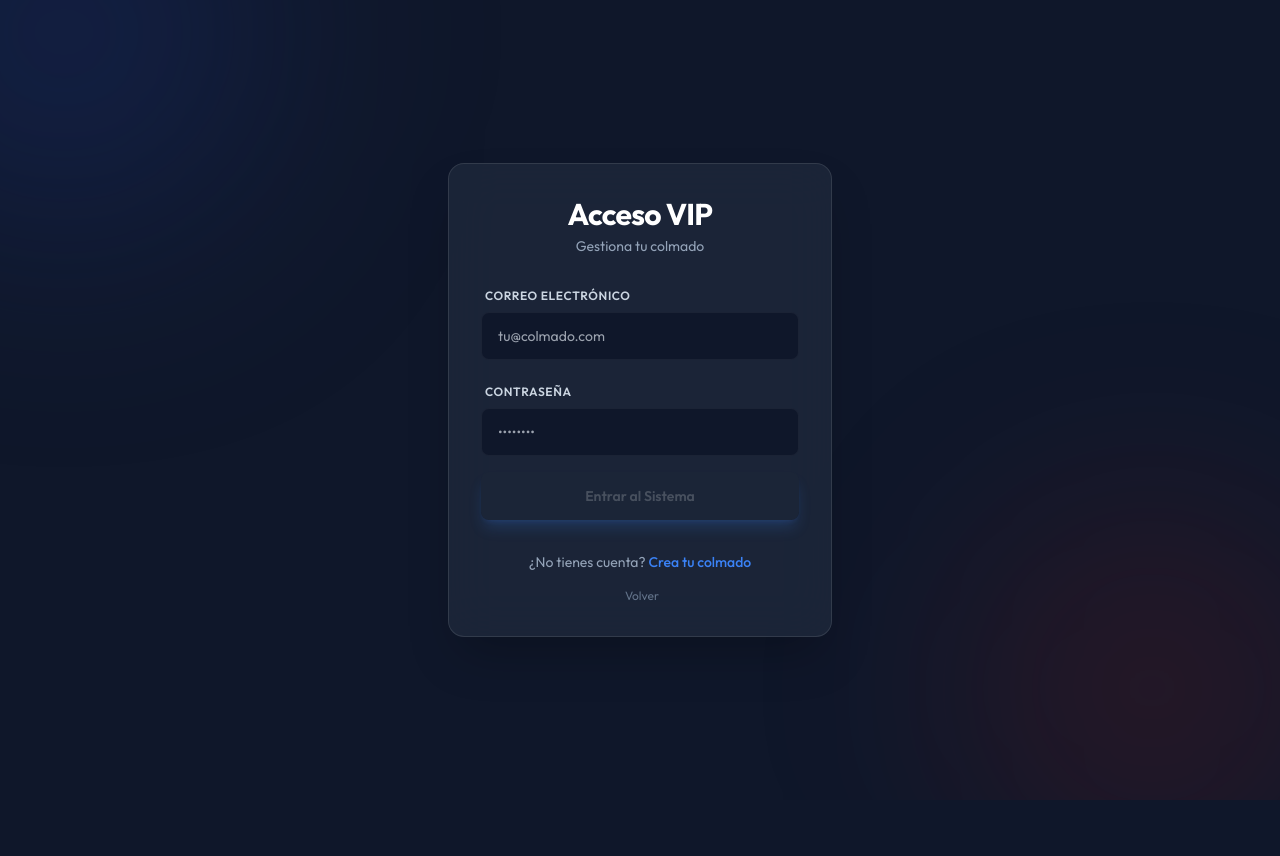
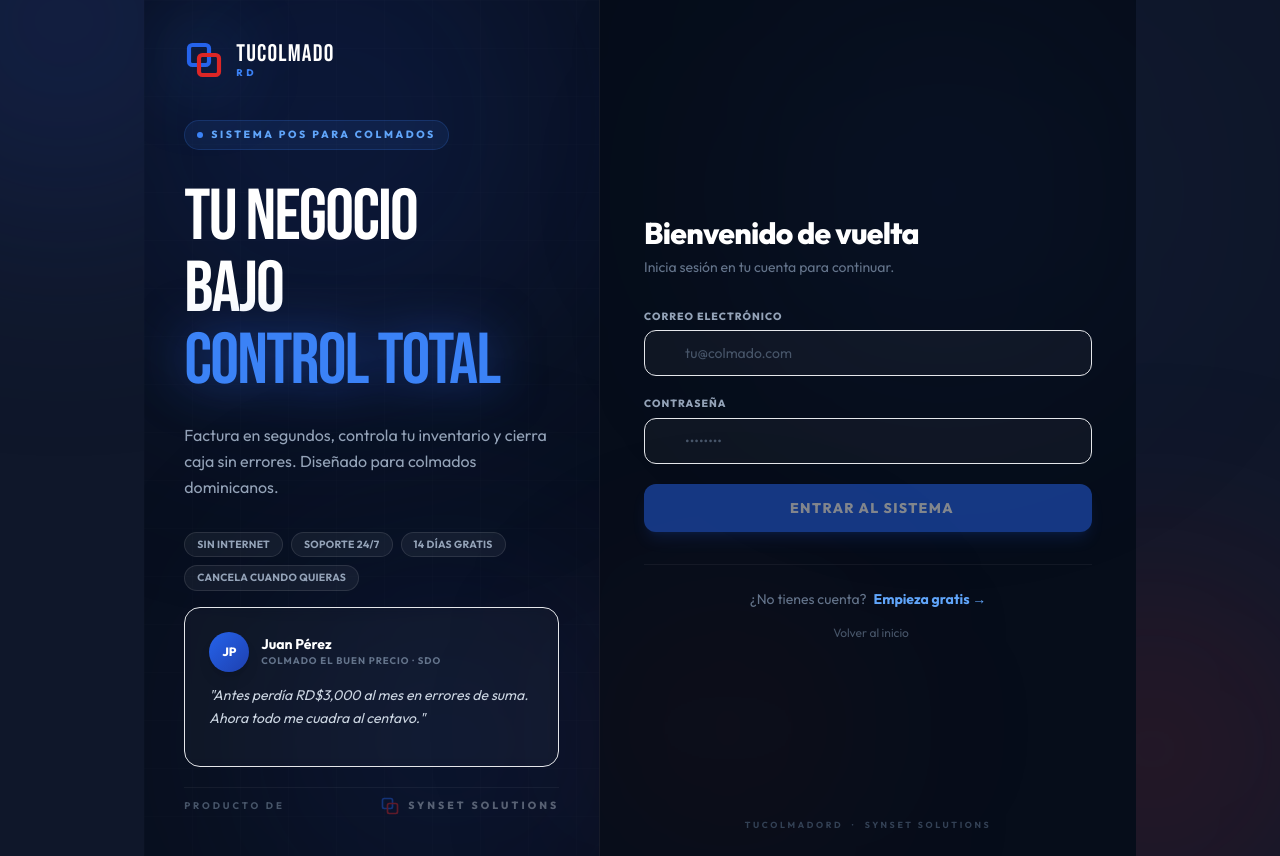
Before and after one commit to odimsom/TuColmadoRD-Monorepo, an Angular app in the folder frontend/web-admin/: page /auth/login in a window 1280 px wide. Before the commit the page ends 800 px from the top, so only its background shows below. Built offline with nearby package versions, Linux system fonts and the light colour scheme.

Commit message:
feat(login): show POS-specific feature pills in desktop mode

```diff
--- a/frontend/web-admin/src/app/features/auth/login/login.html
+++ b/frontend/web-admin/src/app/features/auth/login/login.html
@@ -1,45 +1,212 @@
-<div class="card w-96 bg-base-200/80 backdrop-blur-xl border border-white/10 shadow-2xl">
-  <div class="card-body">
-    <div class="text-center mb-4">
-      <h2 class="text-3xl font-bold text-white tracking-tight">Acceso VIP</h2>
-      <p class="text-slate-400 text-sm mt-1">Gestiona tu colmado</p>
+<div class="min-h-screen flex bg-[#060d1a]">
+
+  <!-- ======================== LEFT PANEL ======================== -->
+  <div class="hidden lg:flex lg:w-[46%] relative flex-col justify-between overflow-hidden bg-[#080f1e] border-r border-white/5">
+
+    <!-- Ambient glows -->
+    <div class="absolute top-[-15%] left-[-15%] w-[500px] h-[500px] bg-blue-800/20 rounded-full blur-[130px] pointer-events-none"></div>
+    <div class="absolute bottom-[-10%] right-[-10%] w-[400px] h-[400px] bg-blue-900/15 rounded-full blur-[100px] pointer-events-none"></div>
+
+    <!-- Subtle grid overlay -->
+    <div class="absolute inset-0 opacity-[0.025] pointer-events-none">
+      <svg width="100%" height="100%">
+        <defs><pattern id="lgrid" width="48" height="48" patternUnits="userSpaceOnUse">
+          <path d="M 48 0 L 0 0 0 48" fill="none" stroke="white" stroke-width="0.8"/>
+        </pattern></defs>
+        <rect width="100%" height="100%" fill="url(#lgrid)"/>
+      </svg>
     </div>
 
+    <!-- Top: Logo -->
+    <div class="relative z-10 p-10">
+      <div class="flex items-center gap-3">
+        <div class="relative">
+          <svg xmlns="http://www.w3.org/2000/svg" viewBox="0 0 24 24" class="w-10 h-10" fill="none" stroke-width="2.5" stroke-linecap="round" stroke-linejoin="round">
+            <rect x="3" y="3" width="12" height="12" rx="2" stroke="#2563eb"/>
+            <rect x="9" y="9" width="12" height="12" rx="2" stroke="#dc2626"/>
+          </svg>
+          <div class="absolute inset-0 bg-blue-500/20 blur-xl rounded-full -z-10 scale-150"></div>
+        </div>
+        <div class="flex flex-col leading-none">
+          <span class="text-2xl font-bebas text-white tracking-wider uppercase leading-none">TuColmado</span>
+          <span class="text-[0.6rem] font-black text-blue-500 uppercase tracking-[0.4em] mt-0.5">RD</span>
+        </div>
+      </div>
+    </div>
+
+    <!-- Center: Hero text -->
+    <div class="relative z-10 px-10 pb-4">
+      <div class="inline-flex items-center gap-2 px-3 py-1.5 rounded-full bg-blue-500/10 border border-blue-500/20 text-blue-400 text-[0.65rem] font-black uppercase tracking-[0.25em] mb-8">
+        <span class="w-1.5 h-1.5 bg-blue-500 rounded-full animate-pulse"></span>
+        Sistema POS para Colmados
+      </div>
+      <h1 class="text-6xl xl:text-7xl font-bebas text-white leading-[0.88] tracking-tight uppercase mb-6">
+        Tu negocio<br/>
+        bajo<br/>
+        <span class="text-blue-500 drop-shadow-[0_0_25px_rgba(37,99,235,0.5)]">control total</span>
+      </h1>
+      <p class="text-slate-400 text-base leading-relaxed max-w-sm">
+        Factura en segundos, controla tu inventario y cierra caja sin errores. Diseñado para colmados dominicanos.
+      </p>
+
+      <!-- Feature pills -->
+      <div class="flex flex-wrap gap-2 mt-8">
+        @for (tag of desktopApp
+          ? ['Funciona sin internet', 'Sync automático', 'Impresión térmica', 'Soporte 24/7']
+          : ['Sin internet', 'Soporte 24/7', '14 días gratis', 'Cancela cuando quieras'];
+          track $index) {
+          <span class="px-3 py-1 rounded-full bg-white/5 border border-white/10 text-slate-400 text-[0.65rem] font-bold uppercase tracking-wide">{{ tag }}</span>
+        }
+      </div>
+    </div>
+
+    <!-- Bottom: Testimonial + Synset -->
+    <div class="relative z-10 px-10 pb-10 space-y-5">
+      <div class="p-6 rounded-2xl bg-white/[0.03] border border-white/8 backdrop-blur-sm">
+        <div class="flex items-center gap-3 mb-3">
+          <div class="w-10 h-10 rounded-full bg-gradient-to-br from-blue-600 to-blue-800 flex items-center justify-center text-white text-xs font-black shadow-lg">JP</div>
+          <div>
+            <p class="text-sm font-bold text-white leading-none">Juan Pérez</p>
+            <p class="text-[0.6rem] font-bold text-slate-500 uppercase tracking-widest mt-0.5">Colmado El Buen Precio · SDO</p>
+          </div>
+        </div>
+        <p class="text-slate-300 text-sm italic leading-relaxed">"Antes perdía RD$3,000 al mes en errores de suma. Ahora todo me cuadra al centavo."</p>
+        <div class="flex gap-0.5 mt-3">
+          @for (i of [1,2,3,4,5]; track $index) {
+            <span class="icon-[ic--baseline-star] text-amber-400 text-xs"></span>
+          }
+        </div>
+      </div>
+
+      <!-- Synset attribution -->
+      <div class="flex items-center justify-between pt-2 border-t border-white/5">
+        <p class="text-[0.6rem] text-slate-600 font-bold uppercase tracking-[0.3em]">Producto de</p>
+        <a href="https://synsetsolutions.com" target="_blank" rel="noopener noreferrer" class="flex items-center gap-2 opacity-40 hover:opacity-80 transition-opacity group">
+          <svg xmlns="http://www.w3.org/2000/svg" viewBox="0 0 24 24" class="w-5 h-5" fill="none" stroke-width="2" stroke-linecap="round" stroke-linejoin="round">
+            <rect x="3" y="3" width="12" height="12" rx="2" stroke="#2563eb"/>
+            <rect x="9" y="9" width="12" height="12" rx="2" stroke="#dc2626"/>
+          </svg>
+          <span class="text-[0.65rem] font-black text-slate-300 uppercase tracking-[0.3em] group-hover:text-blue-400 transition-colors">Synset Solutions</span>
+        </a>
+      </div>
+    </div>
+  </div>
+
+  <!-- ======================== RIGHT PANEL ======================== -->
+  <div class="flex-1 flex flex-col items-center justify-center px-6 py-12 relative">
+
+    <!-- Ambient glow right side -->
+    <div class="absolute top-0 right-0 w-96 h-96 bg-blue-900/10 rounded-full blur-[120px] pointer-events-none"></div>
+    <div class="absolute bottom-0 left-0 w-64 h-64 bg-red-900/10 rounded-full blur-[100px] pointer-events-none"></div>
+
+    <!-- Mobile logo (visible only on small screens) -->
+    <div class="lg:hidden flex items-center gap-3 mb-10">
+      <svg xmlns="http://www.w3.org/2000/svg" viewBox="0 0 24 24" class="w-9 h-9" fill="none" stroke-width="2.5" stroke-linecap="round" stroke-linejoin="round">
+        <rect x="3" y="3" width="12" height="12" rx="2" stroke="#2563eb"/>
+        <rect x="9" y="9" width="12" height="12" rx="2" stroke="#dc2626"/>
+      </svg>
+      <div class="flex flex-col leading-none">
+        <span class="text-xl font-bebas text-white tracking-wider uppercase">TuColmado<span class="text-blue-500">RD</span></span>
+      </div>
+    </div>
+
+    <!-- Card -->
+    <div class="w-full max-w-md relative z-10">
+      <div class="mb-8">
+        <h2 class="text-3xl font-black text-white tracking-tight">Bienvenido de vuelta</h2>
+        <p class="text-slate-500 text-sm mt-1.5">
+          @if (!desktopApp) {
+            Inicia sesión en tu cuenta para continuar.
+          } @else {
+            Acceso exclusivo · Licencia activa requerida.
+          }
+        </p>
+      </div>
+
+      <!-- Error -->
       @if (error) {
-      <div class="alert alert-error text-xs py-2 rounded-lg mb-4" data-testid="login-error-alert">
+        <div class="flex items-center gap-3 p-4 rounded-xl bg-red-500/10 border border-red-500/30 text-red-400 text-sm mb-6 animate-in fade-in slide-in-from-top-2 duration-300" data-testid="login-error-alert">
+          <span class="icon-[ic--baseline-error-outline] text-lg shrink-0"></span>
           <span>{{ error }}</span>
         </div>
       }
 
-    <form [formGroup]="loginForm" (ngSubmit)="onSubmit()" class="space-y-4" data-testid="login-form">
-      <div class="form-control w-full">
-        <label class="label"><span class="label-text text-slate-300 text-xs uppercase tracking-wider font-semibold">Correo Electrónico</span></label>
-        <input type="email" formControlName="email" placeholder="tu@colmado.com" class="input bg-[#0f172a] border-white/5 focus:border-primary focus:ring-1 focus:ring-primary w-full transition-all text-sm" data-testid="login-email" />
+      <form [formGroup]="loginForm" (ngSubmit)="onSubmit()" class="space-y-5" data-testid="login-form">
+
+        <!-- Email -->
+        <div class="space-y-1.5">
+          <label class="block text-[0.65rem] font-black text-slate-400 uppercase tracking-widest">Correo Electrónico</label>
+          <div class="relative">
+            <span class="icon-[ic--baseline-email] absolute left-3.5 top-1/2 -translate-y-1/2 text-slate-500 text-base pointer-events-none"></span>
+            <input
+              type="email"
+              formControlName="email"
+              placeholder="tu@colmado.com"
+              class="w-full bg-white/[0.04] border border-white/8 hover:border-white/15 focus:border-blue-500/60 focus:bg-white/[0.06] rounded-xl pl-10 pr-4 py-3 text-sm text-white placeholder-slate-600 focus:outline-none focus:ring-1 focus:ring-blue-500/30 transition-all"
+              data-testid="login-email"
+            />
+          </div>
         </div>
 
-      <div class="form-control w-full">
-        <label class="label"><span class="label-text text-slate-300 text-xs uppercase tracking-wider font-semibold">Contraseña</span></label>
-        <input type="password" formControlName="password" placeholder="••••••••" class="input bg-[#0f172a] border-white/5 focus:border-primary focus:ring-1 focus:ring-primary w-full transition-all text-sm" data-testid="login-password" />
+        <!-- Password -->
+        <div class="space-y-1.5">
+          <label class="block text-[0.65rem] font-black text-slate-400 uppercase tracking-widest">Contraseña</label>
+          <div class="relative">
+            <span class="icon-[ic--baseline-lock] absolute left-3.5 top-1/2 -translate-y-1/2 text-slate-500 text-base pointer-events-none"></span>
+            <input
+              type="password"
+              formControlName="password"
+              placeholder="••••••••"
+              class="w-full bg-white/[0.04] border border-white/8 hover:border-white/15 focus:border-blue-500/60 focus:bg-white/[0.06] rounded-xl pl-10 pr-4 py-3 text-sm text-white placeholder-slate-600 focus:outline-none focus:ring-1 focus:ring-blue-500/30 transition-all"
+              data-testid="login-password"
+            />
+          </div>
         </div>
 
-      <div class="card-actions mt-8">
-        <button type="submit" [disabled]="loginForm.invalid || loading" class="btn btn-primary w-full border-none shadow-lg shadow-blue-500/20" data-testid="login-submit-btn">
+        <!-- Submit -->
+        <button
+          type="submit"
+          [disabled]="loginForm.invalid || loading"
+          class="w-full mt-2 py-3.5 rounded-xl bg-blue-600 hover:bg-blue-500 active:bg-blue-700 text-white font-black text-sm uppercase tracking-widest transition-all shadow-lg shadow-blue-600/25 disabled:opacity-50 disabled:cursor-not-allowed flex items-center justify-center gap-2"
+          data-testid="login-submit-btn"
+        >
           @if (loading) {
-            <span class="loading loading-spinner loading-sm"></span>
+            <span class="w-4 h-4 border-2 border-white/30 border-t-white rounded-full animate-spin"></span>
+            <span>Verificando...</span>
           } @else {
-            Entrar al Sistema
+            <span class="icon-[ic--baseline-login] text-base"></span>
+            <span>Entrar al Sistema</span>
           }
         </button>
-      </div>
       </form>
 
-    <div class="text-center mt-6">
+      <!-- Footer links -->
+      <div class="mt-8 pt-6 border-t border-white/5 flex flex-col items-center gap-4">
         @if (!desktopApp) {
-        <p class="text-sm text-slate-400">¿No tienes cuenta? <a routerLink="/auth/register" class="text-blue-500 hover:text-blue-400 font-medium transition-colors">Crea tu colmado</a></p>
+          <p class="text-sm text-slate-500">
+            ¿No tienes cuenta?
+            <a routerLink="/auth/register" class="text-blue-400 hover:text-blue-300 font-bold transition-colors ml-1">Empieza gratis →</a>
+          </p>
+          <a routerLink="/" class="flex items-center gap-1.5 text-xs text-slate-600 hover:text-slate-400 transition-colors">
+            <span class="icon-[ic--baseline-arrow-back] text-sm"></span>
+            Volver al inicio
+          </a>
         } @else {
-        <p class="text-sm text-slate-500">Acceso exclusivo para cuentas con licencia activa.</p>
+          <p class="text-xs text-slate-600 text-center max-w-xs">
+            Acceso exclusivo para cuentas con licencia activa. Contacta soporte si tienes problemas para ingresar.
+          </p>
+          <a href="https://wa.me/18296932458" target="_blank" class="flex items-center gap-2 text-xs text-green-500 hover:text-green-400 transition-colors font-bold">
+            <span class="icon-[ic--baseline-whatsapp]"></span>
+            Contactar soporte
+          </a>
         }
-      <div class="mt-4"><a routerLink="/" class="text-xs text-slate-500 hover:text-slate-300 transition-colors flex items-center justify-center gap-1"><span class="icon-[ic--baseline-arrow-back]"></span> Volver</a></div>
       </div>
     </div>
+
+    <!-- Bottom: version / Synset -->
+    <p class="absolute bottom-6 text-[0.55rem] text-slate-700 font-bold uppercase tracking-[0.3em]">
+      TuColmadoRD &nbsp;·&nbsp; <a href="https://synsetsolutions.com" target="_blank" class="hover:text-slate-500 transition-colors">Synset Solutions</a>
+    </p>
   </div>
+
+</div>
```
Lines whose indentation alone changed are shown as unchanged.
